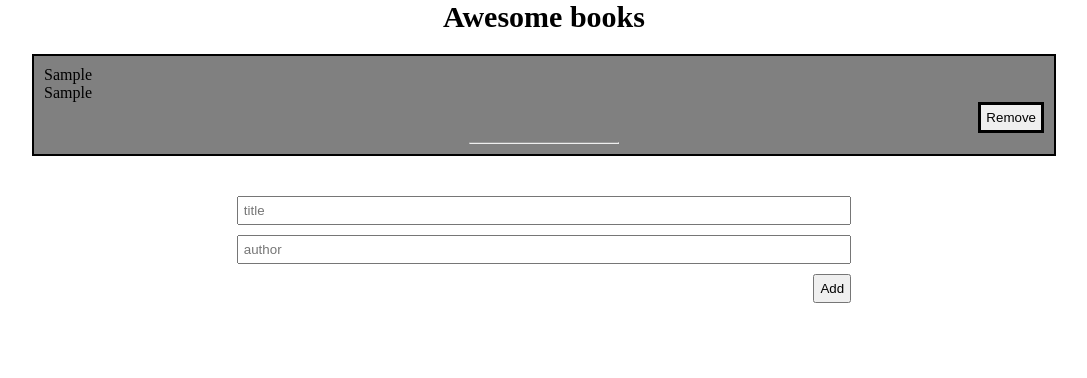
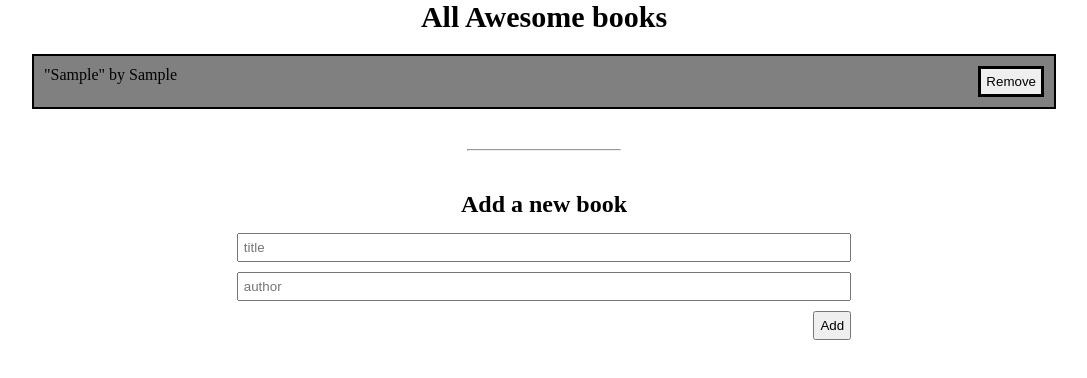
Before and after one commit to ragangithub/Awesome-books, a website: page index.html in a window 1280 px wide. Both pictures are taken after typing "Sample", "Sample" into the empty fields and a click on the button "Add". Shown: the whole page, without its empty margins (96-1183 px from the left). Drawn offline with Linux system fonts and the light colour scheme.

Commit message:
Update JS and CSS

```diff
--- a/index.html
+++ b/index.html
@@ -8,15 +8,16 @@
     <link rel="stylesheet" href="./style.css" />
   </head>
   <body>
-    <h1>Awesome books</h1>
+    <h1>All Awesome books</h1>
     <ul></ul>
 
+    <hr />
     <form id="add-book-form">
+      <h2>Add a new book</h2>
       <input type="text" id="title-input" placeholder="title" class="text" />
       <input type="text" id="author-input" class="text" placeholder="author" />
       <button type="submit">Add</button>
     </form>
-
     <script src="./script.js"></script>
   </body>
 </html>
--- a/script.js
+++ b/script.js
@@ -1,6 +1,3 @@
-let books = JSON.parse(localStorage.getItem('books')) || [];
-let count = 0;
-
 // book constructor function
 function Book(title, author, id) {
   this.title = title;
@@ -8,61 +5,70 @@ function Book(title, author, id) {
   this.id = id;
 }
 
-// display books in page
-function displayBooks() {
+class BookCollection {
+  constructor() {
+    this.books = JSON.parse(localStorage.getItem('books')) || [];
+    if (this.books.length === 0) {
+      this.count = 0;
+    } else {
+      this.count = this.books.slice(-1)[0].id + 1;
+    }
+  }
+
+  addBook(title, author, id) {
+    const newBook = new Book(title, author, id);
+
+    this.books.push(newBook);
+    localStorage.setItem('books', JSON.stringify(this.books)); // save updated collection to localStorage
+    this.displayBooks();
+    this.count += 1;
+  }
+
+  removeBook(id) {
+    this.books = this.books.filter((book) => book.id !== parseInt(id, 10));
+    localStorage.setItem('books', JSON.stringify(this.books)); // save updated collection to localStorage
+    this.displayBooks();
+  }
+
+  displayBooks() {
     const bookList = document.querySelector('ul');
+
     bookList.innerHTML = '';
-  books.forEach((book) => {
+    this.books.forEach((book) => {
       const contain = document.createElement('li');
       contain.id = book.id;
       contain.innerHTML = `
+         <div class='check'>
+        <p>"${book.title}" by ${book.author}</p>
+        <button class='remove-book-button'>Remove</button>
+        </div>
 
-        <p>${book.title}</p>
-        <p>${book.author}</p>
-        <button class='remove-book-button'>Remove</button>
-        <hr/>
         `;
 
       bookList.appendChild(contain);
     });
   }
-
-// add book to collection
-function addBookToCollection(title, author, id) {
-  const newBook = new Book(title, author, id);
-  books.push(newBook);
-  localStorage.setItem('books', JSON.stringify(books)); // save updated collection to localStorage
-  displayBooks();
 }
 
-// remove book from collection
-function removeBookFromCollection(id) {
-  books = books.filter((book) => book.id !== parseInt(id, 10));
-  localStorage.setItem('books', JSON.stringify(books)); // save updated collection to localStorage
-  displayBooks();
-}
+const bookCollection = new BookCollection();
+bookCollection.displayBooks();
 
-// event listener for add book form submission
 const addBookForm = document.getElementById('add-book-form');
 addBookForm.addEventListener('submit', (e) => {
   e.preventDefault();
   const titleInput = document.getElementById('title-input');
   const authorInput = document.getElementById('author-input');
-  addBookToCollection(titleInput.value, authorInput.value, count);
+  const id = bookCollection.count;
+  bookCollection.addBook(titleInput.value, authorInput.value, id);
   titleInput.value = '';
   authorInput.value = '';
-  count += 1;
 });
 
 // event listener for remove book button click
 document.addEventListener('click', (e) => {
   const target = e.target.closest('.remove-book-button');
   if (target) {
-    const { id } = target.parentNode;
-    removeBookFromCollection(id);
-    target.parentNode.remove();
+    const { id } = target.parentNode.parentNode;
+    bookCollection.removeBook(id);
   }
 });
-
-// initial display of books
-displayBooks();
```
Lines whose indentation alone changed are shown as unchanged.
